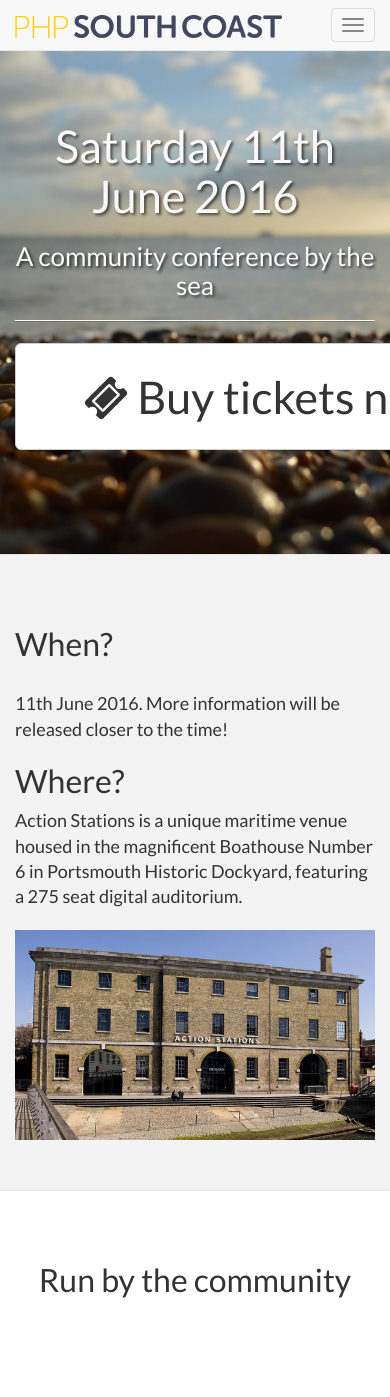
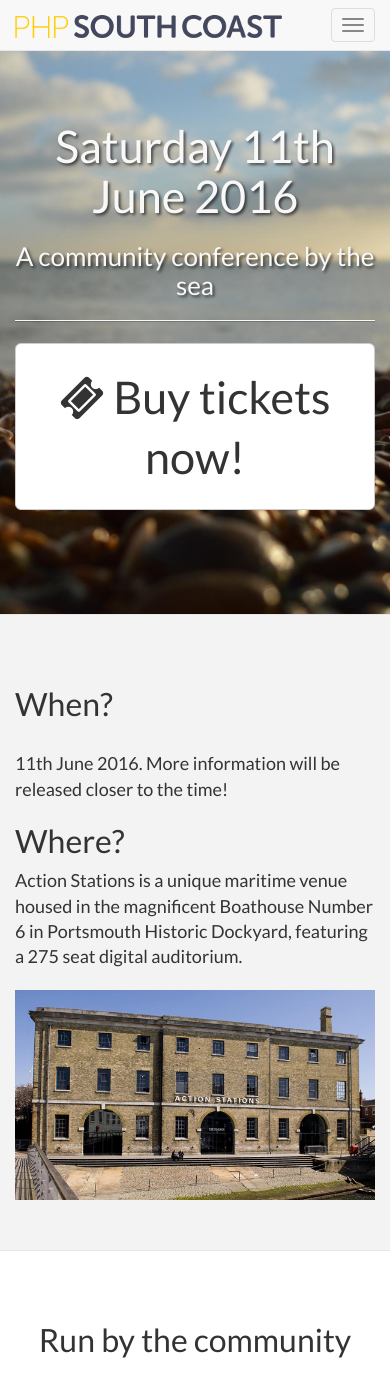
Before and after one commit to phphants/php-south-coast-2016, a Jekyll site: the page built from index.html, in a window 390 px wide and 1400 px high. Shown: the top 1397 px of the window. Built offline with Jekyll 4.4.1, drawn with Linux system fonts in a browser that asks for light colours.

Commit message:
Fix .intro-message a {} not wrapping on mobiles

```diff
--- a/css/site.scss
+++ b/css/site.scss
@@ -66,6 +66,7 @@ h6 {
 }
 
 .intro-message a {
+    white-space: normal;
     font-size: 3em;
     padding: 0.5em 1.5em;
     //background-color: rgba(255,207,6, 1)
@@ -84,6 +85,14 @@ h6 {
 
     .intro-message > h1 {
         font-size: 3em;
+    }
+
+    .intro-message a {
+        padding: 0.5em;
+    }
+
+    .intro-message a:hover {
+        padding: 0.5em;
     }
 
     ul.intro-social-buttons > li {
```
